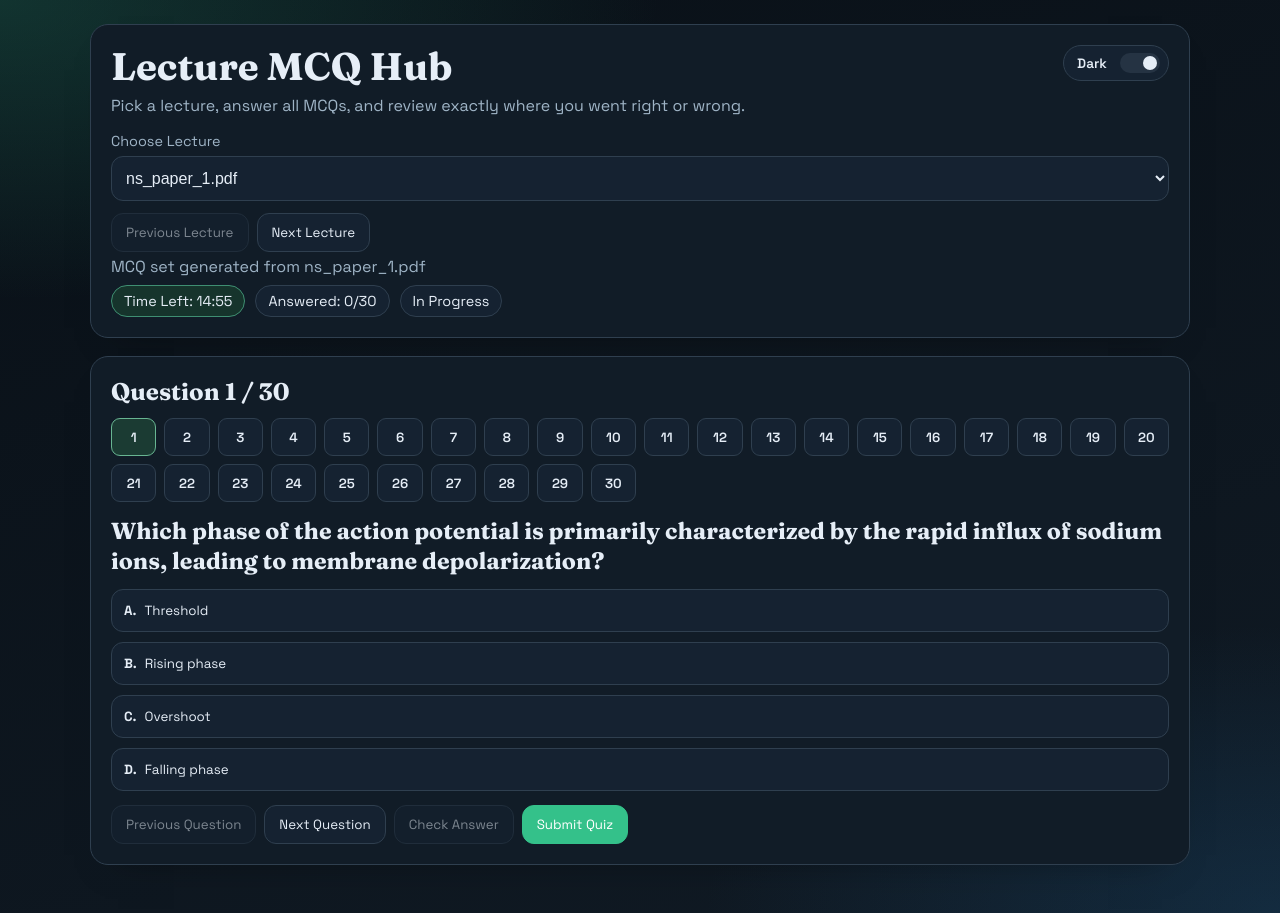
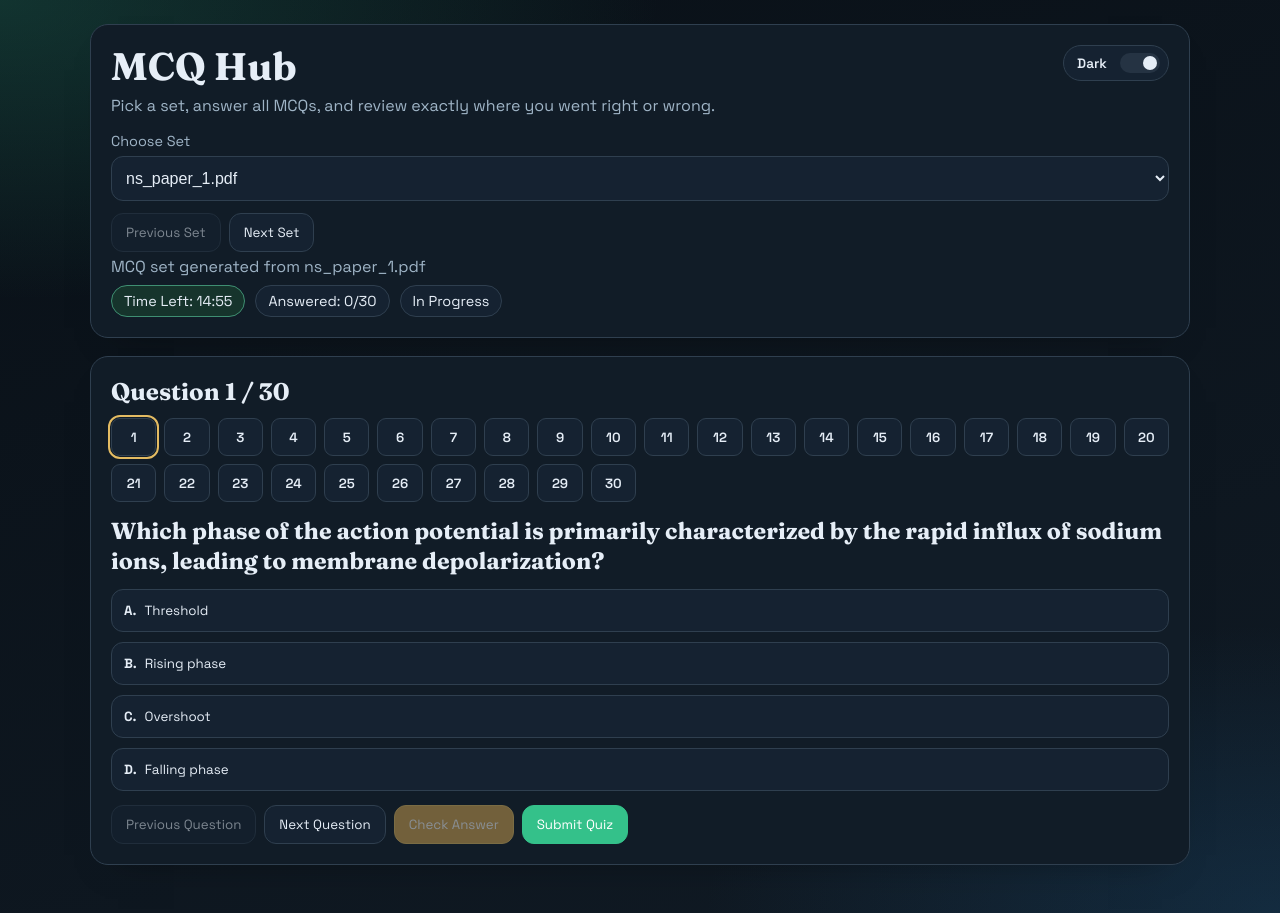
Before and after one commit to Nabeel-Rizwan-Quadri/mcq-website-nextjs, a Next.js app: page / in a window 1280 px wide. Built offline with nearby package versions, Linux system fonts and the light colour scheme.

Commit message:
Refactor QuizApp and layout titles for consistency; update styles for question feedback

```diff
--- a/app/globals.css
+++ b/app/globals.css
@@ -19,10 +19,13 @@
   --chip-warn-bg: #3a2e1e;
   --chip-danger-border: #c47463;
   --chip-danger-bg: #3d2320;
-  --answered-border: #4f9878;
-  --answered-bg: #162f2a;
-  --current-border: #68b592;
-  --current-bg: #1b3b33;
+  --question-attempted-border: #bf934f;
+  --question-attempted-bg: #3a2e1e;
+  --question-correct-border: #4f9878;
+  --question-correct-bg: #162f2a;
+  --question-wrong-border: #b56d5f;
+  --question-wrong-bg: #2d1c1b;
+  --current-border: #e3bb62;
   --option-hover-border: #61798b;
   --option-selected-border: #54a985;
   --option-selected-bg: #17332b;
@@ -30,6 +33,10 @@
   --review-correct-bg: #112920;
   --review-wrong-border: #b56d5f;
   --review-wrong-bg: #2d1c1b;
+  --btn-check-border: #e3bb62;
+  --btn-check-bg: #d2a44f;
+  --btn-check-hover: #bd9141;
+  --btn-check-ink: #ffffff;
 }
 
 [data-theme="light"] {
@@ -53,10 +60,13 @@
   --chip-warn-bg: #fff3e6;
   --chip-danger-border: #e29b8a;
   --chip-danger-bg: #ffeae5;
-  --answered-border: #8cc5ad;
-  --answered-bg: #f0f9f4;
-  --current-border: #5f937d;
-  --current-bg: #dff0e8;
+  --question-attempted-border: #d89a68;
+  --question-attempted-bg: #fff3e6;
+  --question-correct-border: #8cc5ad;
+  --question-correct-bg: #f0f9f4;
+  --question-wrong-border: #e6b6aa;
+  --question-wrong-bg: #fff4f1;
+  --current-border: #e4ba5f;
   --option-hover-border: #95afaa;
   --option-selected-border: #74a58f;
   --option-selected-bg: #eaf7f1;
@@ -64,6 +74,10 @@
   --review-correct-bg: #f2fbf6;
   --review-wrong-border: #e6b6aa;
   --review-wrong-bg: #fff4f1;
+  --btn-check-border: #e4ba5f;
+  --btn-check-bg: #f6d27d;
+  --btn-check-hover: #edc15f;
+  --btn-check-ink: #ffffff;
 }
 
 * {
@@ -264,14 +278,24 @@ p {
   color: var(--ink);
 }
 
-.question-dot.answered {
-  border-color: var(--answered-border);
-  background: var(--answered-bg);
+.question-dot.attempted {
+  border-color: var(--question-attempted-border);
+  background: var(--question-attempted-bg);
+}
+
+.question-dot.checked-correct {
+  border-color: var(--question-correct-border);
+  background: var(--question-correct-bg);
+}
+
+.question-dot.checked-wrong {
+  border-color: var(--question-wrong-border);
+  background: var(--question-wrong-bg);
 }
 
 .question-dot.current {
-  border-color: var(--current-border);
-  background: var(--current-bg);
+  outline: 2px solid var(--current-border);
+  outline-offset: 1px;
 }
 
 .question-title {
@@ -318,10 +342,6 @@ p {
   background: var(--review-wrong-bg);
 }
 
-.option-btn.option-btn-static {
-  cursor: default;
-}
-
 .answer-feedback {
   margin-top: 12px;
   border: 1px solid var(--line);
@@ -364,6 +384,17 @@ button {
 
 .btn:hover {
   border-color: var(--option-hover-border);
+}
+
+.btn-check {
+  border-color: var(--btn-check-border);
+  background: var(--btn-check-bg);
+  color: var(--btn-check-ink);
+}
+
+.btn-check:hover {
+  border-color: var(--btn-check-hover);
+  background: var(--btn-check-hover);
 }
 
 .btn:disabled {
@@ -426,10 +457,6 @@ button {
   margin-bottom: 8px;
 }
 
-.review-options {
-  margin-bottom: 8px;
-}
-
 .review-card p + p {
   margin-top: 6px;
 }
--- a/app/layout.tsx
+++ b/app/layout.tsx
@@ -13,8 +13,8 @@ const bodyFont = Space_Grotesk({
 });
 
 export const metadata: Metadata = {
-  title: "Lecture MCQ Hub",
-  description: "Practice lecture-wise MCQs with timer, scoring, and answer review.",
+  title: "MCQ Hub",
+  description: "Practice MCQs with timer, scoring, and answer review.",
 };
 
 export default function RootLayout({
--- a/components/QuizApp.tsx
+++ b/components/QuizApp.tsx
@@ -215,7 +215,7 @@ export default function QuizApp({ lectures }: QuizAppProps) {
       <main className="page-shell">
         <section className="panel">
           <div className="hero-header">
-            <h1 className="hero-title">Lecture MCQ Hub</h1>
+            <h1 className="hero-title">MCQ Hub</h1>
             <button
               className="theme-switch"
               role="switch"
@@ -229,7 +229,7 @@ export default function QuizApp({ lectures }: QuizAppProps) {
               </span>
             </button>
           </div>
-          <p className="hero-subtitle">No lecture data is available yet.</p>
+          <p className="hero-subtitle">No quiz data is available yet.</p>
         </section>
       </main>
     );
@@ -239,7 +239,7 @@ export default function QuizApp({ lectures }: QuizAppProps) {
     <main className="page-shell">
       <section className="panel">
         <div className="hero-header">
-          <h1 className="hero-title">Lecture MCQ Hub</h1>
+          <h1 className="hero-title">MCQ Hub</h1>
           <button
             className="theme-switch"
             role="switch"
@@ -253,11 +253,11 @@ export default function QuizApp({ lectures }: QuizAppProps) {
             </span>
           </button>
         </div>
-        <p className="hero-subtitle">Pick a lecture, answer all MCQs, and review exactly where you went right or wrong.</p>
+        <p className="hero-subtitle">Pick a set, answer all MCQs, and review exactly where you went right or wrong.</p>
 
         <div className="control-grid">
           <label className="control-label">
-            <span>Choose Lecture</span>
+            <span>Choose Set</span>
             <select
               className="lecture-select"
               value={selectedLectureId}
@@ -273,10 +273,10 @@ export default function QuizApp({ lectures }: QuizAppProps) {
 
           <div className="lecture-switch">
             <button className="btn" onClick={() => moveLecture(-1)} disabled={selectedLectureIndex <= 0}>
-              Previous Lecture
+              Previous Set
             </button>
             <button className="btn" onClick={() => moveLecture(1)} disabled={selectedLectureIndex >= lectures.length - 1}>
-              Next Lecture
+              Next Set
             </button>
           </div>
         </div>
@@ -301,15 +301,30 @@ export default function QuizApp({ lectures }: QuizAppProps) {
           </div>
 
           <div className="question-grid">
-            {selectedLecture.questions.map((question, index) => (
-              <button
-                key={question.id}
-                className={`question-dot ${index === activeQuestionIndex ? "current" : ""} ${answers[question.id] ? "answered" : ""}`}
-                onClick={() => setActiveQuestionIndex(index)}
-              >
+            {selectedLecture.questions.map((question, index) => {
+              const selectedOptionId = answers[question.id];
+              const answerChecked = Boolean(checkedAnswers[question.id]);
+              const answerIsCorrect = selectedOptionId === question.correctOptionId;
+              const questionDotClassName = [
+                "question-dot",
+                index === activeQuestionIndex ? "current" : "",
+                selectedOptionId
+                  ? answerChecked
+                    ? answerIsCorrect
+                      ? "checked-correct"
+                      : "checked-wrong"
+                    : "attempted"
+                  : "",
+              ]
+                .filter(Boolean)
+                .join(" ");
+
+              return (
+                <button key={question.id} className={questionDotClassName} onClick={() => setActiveQuestionIndex(index)}>
                   {index + 1}
                 </button>
-            ))}
+              );
+            })}
           </div>
 
           {currentQuestion && (
@@ -369,7 +384,7 @@ export default function QuizApp({ lectures }: QuizAppProps) {
               Next Question
             </button>
             <button
-              className="btn"
+              className="btn btn-check"
               onClick={checkCurrentAnswer}
               disabled={!currentQuestion || !currentSelectedOptionId}
             >
@@ -395,7 +410,7 @@ export default function QuizApp({ lectures }: QuizAppProps) {
             ) : null}
           </div>
           <button className="btn btn-primary" onClick={retakeLecture}>
-            Retake This Lecture
+            Retake This Set
           </button>
 
           <div className="review-list">
@@ -407,13 +422,12 @@ export default function QuizApp({ lectures }: QuizAppProps) {
                   <h3>
                     Q{index + 1}. {question.question}
                   </h3>
-                  <div className="options review-options">
+                  <div className="options">
                     {question.options.map((option) => {
                       const isSelected = selectedOptionId === option.id;
                       const isCorrectOption = option.id === question.correctOptionId;
                       const optionClassName = [
                         "option-btn",
-                        "option-btn-static",
                         isSelected ? "selected" : "",
                         isCorrectOption ? "correct" : "",
                         isSelected && !isCorrectOption ? "wrong" : "",
@@ -429,8 +443,10 @@ export default function QuizApp({ lectures }: QuizAppProps) {
                       );
                     })}
                   </div>
+                  <div className={`answer-feedback ${isCorrect ? "correct" : "wrong"}`}>
                     <p>
-                    <strong>Your answer:</strong> {findOptionText(question, selectedOptionId)}
+                      <strong>{isCorrect ? "Correct." : "Incorrect."}</strong> Your answer:{" "}
+                      {findOptionText(question, selectedOptionId)}
                     </p>
                     <p>
                       <strong>Correct answer:</strong> {findOptionText(question, question.correctOptionId)}
@@ -440,6 +456,7 @@ export default function QuizApp({ lectures }: QuizAppProps) {
                         <strong>Why:</strong> {question.explanation}
                       </p>
                     ) : null}
+                  </div>
                 </article>
               );
             })}
```
Lines whose indentation alone changed are shown as unchanged.
